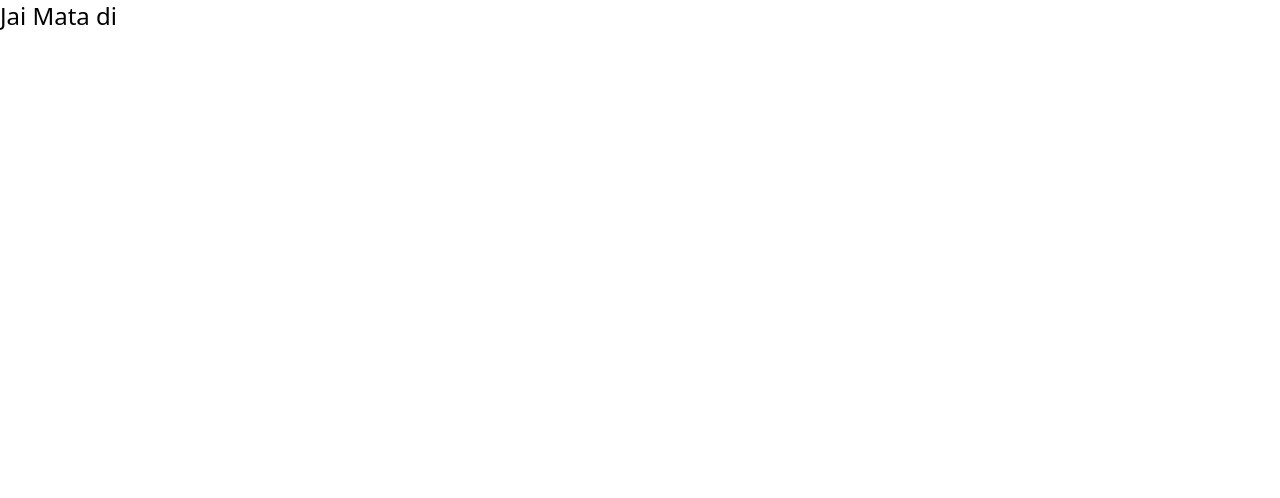
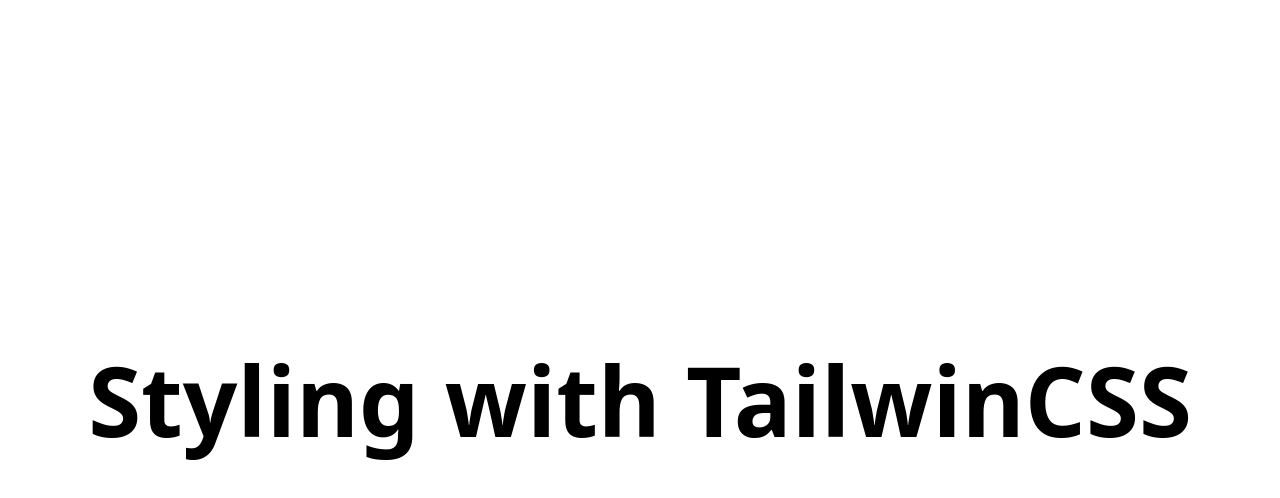
Before and after one commit to VJADOUN2000/Frontend_Dev, a plain HTML site: page Day09(TailwindCSS Responsiveness)/index.html in a window 1280 px wide. Drawn offline with nearby package versions, Linux system fonts and the light colour scheme.

Commit message:
Understanding tailwindCSS shortcuts basics

```diff
--- a/Day09(TailwindCSS Responsiveness)/index.html
+++ b/Day09(TailwindCSS Responsiveness)/index.html
@@ -7,6 +7,6 @@
     <script src="https://cdn.jsdelivr.net/npm/@tailwindcss/browser@4"></script>
 </head>
 <body>
-    <h1 class="text-2xl">Jai Mata di</h1>
+    <h1 class="lg:text-8xl md:text-6xl sm:text-4xl whitespace-nowrap font-bold absolute top-1/2 left-1/2 -translate-x-1/2 -translate-y-1/2">Styling with TailwinCSS</h1>
 </body>
 </html>
```
